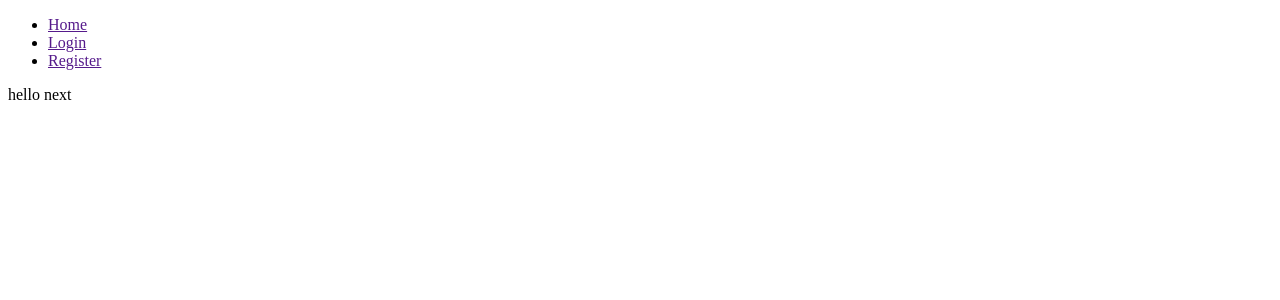
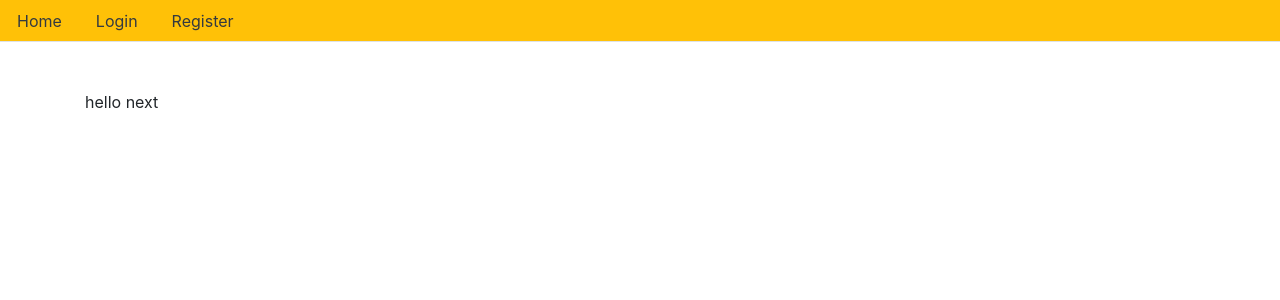
Before and after one commit to ciderbet/react-node-aws-app, a Next.js app: page / in a window 1280 px wide. Shown: the top 300 px of the page. Built offline with nearby package versions, Linux system fonts and the light colour scheme.

Commit message:
Add bootstrap syling to layout

```diff
--- a/components/layout.js
+++ b/components/layout.js
@@ -1,20 +1,31 @@
+import Head from 'next/head'
+
 const Layout = ({ children }) => {
+  const head = () => (
+    <link
+      rel="stylesheet"
+      href="https://maxcdn.bootstrapcdn.com/bootstrap/4.0.0/css/bootstrap.min.css"
+      integrity="sha384-Gn5384xqQ1aoWXA+058RXPxPg6fy4IWvTNh0E263XmFcJlSAwiGgFAW/dAiS6JXm"
+      crossorigin="anonymous"
+    />
+  )
+
   const nav = () => (
-    <ul className="nav">
+    <ul className="nav nav-tabs bg-warning">
       <li className="nav-item">
-        <a className="nav-link" href="">Home</a>
+        <a className="nav-link text-dark" href="">Home</a>
       </li>
       <li className="nav-item">
-        <a className="nav-link" href="">Login</a>
+        <a className="nav-link text-dark" href="">Login</a>
       </li>
       <li className="nav-item">
-        <a className="nav-link" href="">Register</a>
+        <a className="nav-link text-dark" href="">Register</a>
       </li>
     </ul>
   )
 
   return <React.Fragment>
-    {nav()} {children}
+    {head()} {nav()} <div className="container pt-5 pb-5">{children}</div>
   </React.Fragment>
 }
 
```
